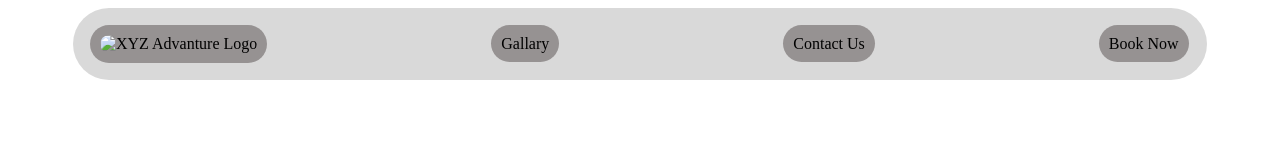
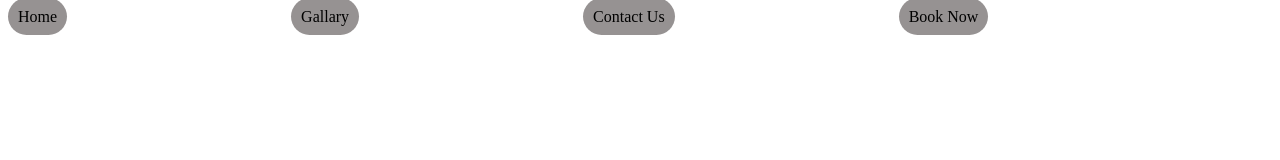
Before and after one commit to samcode9/XYZ_Adventures, a plain HTML site: page index.html in a window 1280 px wide. Drawn offline with Linux system fonts and the light colour scheme.

Commit message:
added the homw instead of logo

```diff
--- a/index.html
+++ b/index.html
@@ -7,13 +7,15 @@
     <link rel="stylesheet" href="style.css">
 </head>
 <body>
-    <section class="header">
+    <section class="background1">
+    <header>
         <div>
-        <img id="back" src="" alt="XYZ Advanture Logo">
+        <span id="back">Home</span>
         <a id="back" href="Gallary.html">Gallary</a>
         <a id="back" href="Contact.html">Contact Us</a>
         <a id="back1" href="booking.html">Book Now</a>
         </div>
+    </header>
     </section>
 </body>
 </html>
```
